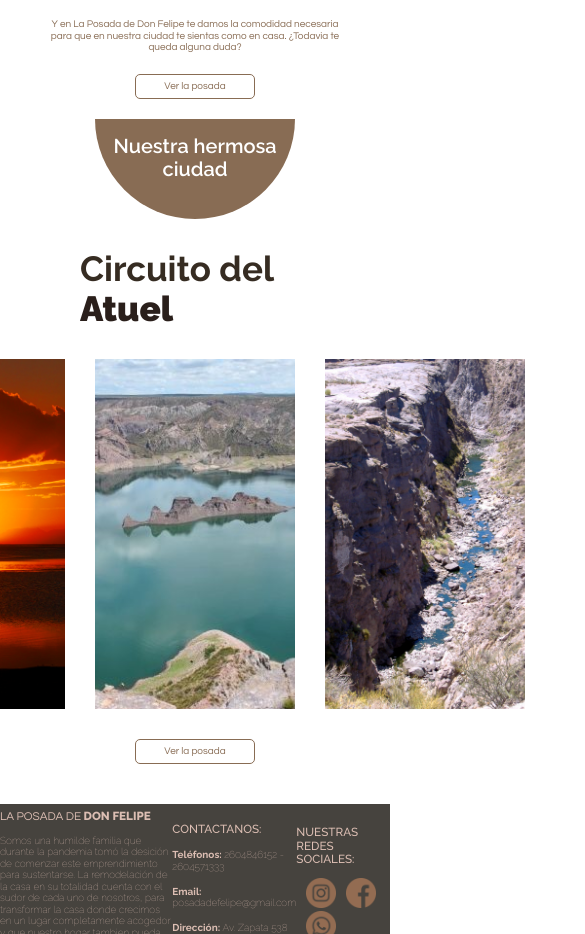
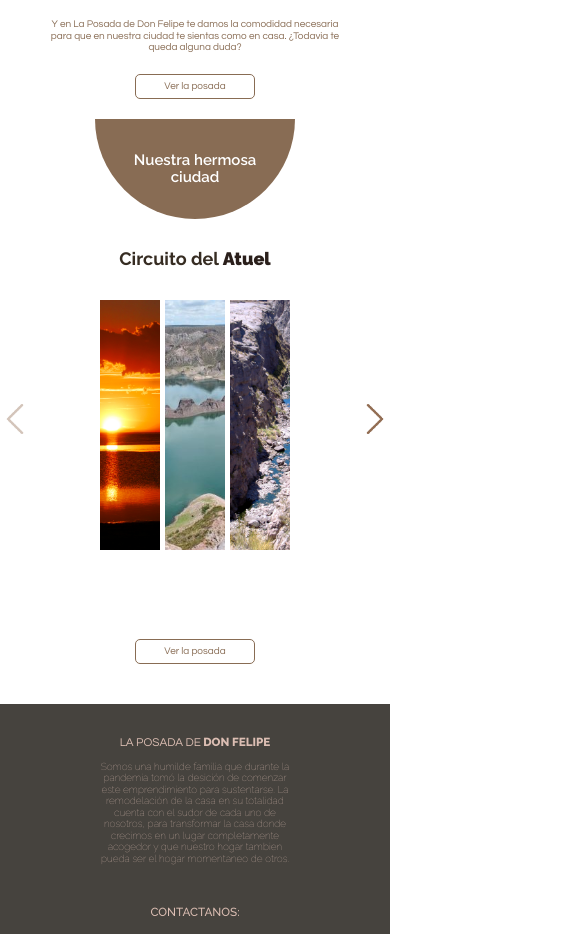
Before and after one commit to ronedev/posada-don-felipe, a React (Create React App) app: page / in a window 390 px wide. Shown: the part 1066-2000 px from the top of the page, 585 px wide, since content can reach past the window. Built offline with nearby package versions, Linux system fonts and the light colour scheme.

Commit message:
Se agrego responsive de toda la pagina de Inicio, tanto tablet como mobile

```diff
--- a/src/components/Circuitos/_Circuitos.scss
+++ b/src/components/Circuitos/_Circuitos.scss
@@ -12,12 +12,19 @@
         justify-content: center;
         border-radius: 0 0 20rem 20rem;
         background-color: $terciario;
+        @include tablet{
+            align-items: center;
+        }
         h2{
             font-size: 2rem;
             color: $blanco;
             font-family: $fuente_principal;
             font-weight: 600;
             text-align: center;
+            @include tablet{
+                font-size: 1.5rem;
+                width: 15rem;
+            }
         }
     }
     .carrusel{
@@ -27,12 +34,16 @@
         gap: 4rem;
         width: 100%;
         margin-bottom: 2rem;
+        .arrowInvisible,.arrowVisible{
+            width: 4rem;
+            @include tablet{
+                width: 3rem;
+            }
+        }
         .arrowVisible{
-            width: 4rem;
             cursor: pointer;
         }
         .arrowInvisible{
-            width: 4rem;
             opacity: .4;
             cursor:no-drop;
         }
@@ -40,6 +51,10 @@
             width: 70rem;
             height: 50rem;
             position: relative;
+            @include tablet{
+                width: 50rem;
+                height: 40rem;
+            }
         }
         .circuito{
             display: flex;
@@ -63,6 +78,12 @@
                 font-size: 3.5rem;
                 color: $principal;
                 margin: 3rem 0;
+                @include tablet{
+                    font-size: 2.5rem;
+                }
+                @include telefono{
+                    font-size: 1.8rem;
+                }
                 span{
                     font-weight: 900;
                     color: $secundario;
@@ -74,6 +95,12 @@
                 align-items: center;
                 justify-content: space-evenly;
                 gap: 3rem;
+                @include tablet{
+                    gap: 1rem;
+                }
+                @include telefono{
+                    gap: .5rem;
+                }
                 .card{
                     width: 20rem;
                     height: 35rem;
@@ -82,6 +109,16 @@
                     transition: all .5s;
                     -webkit-transition: all .5s;
                     -moz-transition: all .5s;
+                    @include tablet{
+                        width: 10rem;
+                        height: 25rem;
+                        transition: all .1s;
+                        -webkit-transition: all .1s;
+                        -moz-transition: all .1s;
+                    }
+                    @include telefono{
+                        width: 6rem;
+                    }
                     img{
                         height: 100%;
                         width: 100%;
@@ -96,12 +133,13 @@
                         height: 100%;
                         opacity: 0;
                         transition: all .5s;
-                        -webkit-transition: all .5s;
-                        -moz-transition: all .5s;
                         padding: 1rem;
                         display: grid;
                         align-content: center;
                         justify-items: center;
+                        @include tablet{
+                            transition: all .2s;
+                        }
                         h4,p,span{
                             font-family: $fuente_principal;
                             color: $aux;
@@ -112,20 +150,44 @@
                             margin: 0;
                             margin-bottom: 1rem;
                             width: 90%;
+                            @include tablet{
+                                font-size: 1.5rem;
+                            }
+                            @include telefono{
+                                font-size: 1.2rem;
+                            }
                         }
                         p{
                             font-size: 1.3rem;
                             font-weight: 300;
                             width: 80%;
+                            @include tablet{
+                                font-size: 1rem;
+                            }
+                            @include telefono{
+                                font-size: .8rem;
+                            }
                         }
                         span{
                             font-size: 1.5rem;
                             font-weight: 500;
                             width: 80%;
+                            @include tablet{
+                                font-size: 1.2rem;
+                            }
+                            @include telefono{
+                                font-size: 1rem;
+                            }
                         }
                     }
                     &.selected{
                         width: 30rem;
+                        @include tablet{
+                            width: 20rem;
+                        }
+                        @include telefono{
+                            width: 15rem;
+                        }
                         .infoCard{
                             opacity: 1;
                         }
--- a/src/components/Footer/_Footer.scss
+++ b/src/components/Footer/_Footer.scss
@@ -6,6 +6,13 @@
     background-color: $gris;
     font-family: $fuente_principal;
     color: $aux;
+    @include tablet{
+        flex-direction: column;
+        height: 100%;
+        gap: 2rem;
+        text-align: center;
+        padding: 2rem;
+    }
     .posadaInfo{
         width: 30rem;
         h3{
@@ -20,6 +27,9 @@
         }
         p{
             font-weight: 100;
+        }
+        @include tablet{
+            width: 20rem;
         }
     }
     .contacto{
@@ -36,9 +46,11 @@
             text-transform: uppercase;
             font-weight: 500;
         }
-        img{
-            width: 3rem;
-            margin-left: 1rem;
+        a{
+            img{
+                margin-left: 1rem;
+                width: 3rem;
+            }
         }
     }
 }
--- a/src/components/Header/_Header.scss
+++ b/src/components/Header/_Header.scss
@@ -11,7 +11,7 @@
         height: 100%;
         font-family: $fuente_principal;
         background-color: $blanco;
-        font-size: 12rem;
+        font-size: 10rem;
         text-align: center;
         text-transform: uppercase;
         margin: 0;
--- a/src/components/Navbar/_Navbar.scss
+++ b/src/components/Navbar/_Navbar.scss
@@ -59,7 +59,7 @@
                 }
             }
             @include tablet{
-                background-color: rgba(0, 0, 0, .05);
+                background-color: rgba(0, 0, 0, .5);
                 display: flex;
                 justify-content: flex-end;
                 width: 100vw;
--- a/src/context/CircuitoPlaceContext.tsx
+++ b/src/context/CircuitoPlaceContext.tsx
@@ -16,7 +16,11 @@ const CircuitoPlaceProvider = ({children}:props) => {
     const [placeSelected, setPlaceSelected] = useState<string>('')
 
     const changePlaceSelected = (place:string)=>{
-        setPlaceSelected(place)
+        if(place === placeSelected){
+            setPlaceSelected('')
+        }else{
+            setPlaceSelected(place)
+        }
     }
 
     return(
--- a/src/sass/base/_globales.scss
+++ b/src/sass/base/_globales.scss
@@ -29,7 +29,7 @@ body{
   }
   @include tablet{
     width: 12rem;
-    height: 2.5rem;
+    height: 3rem;
     font-size: 1rem;
   }
 }
```
